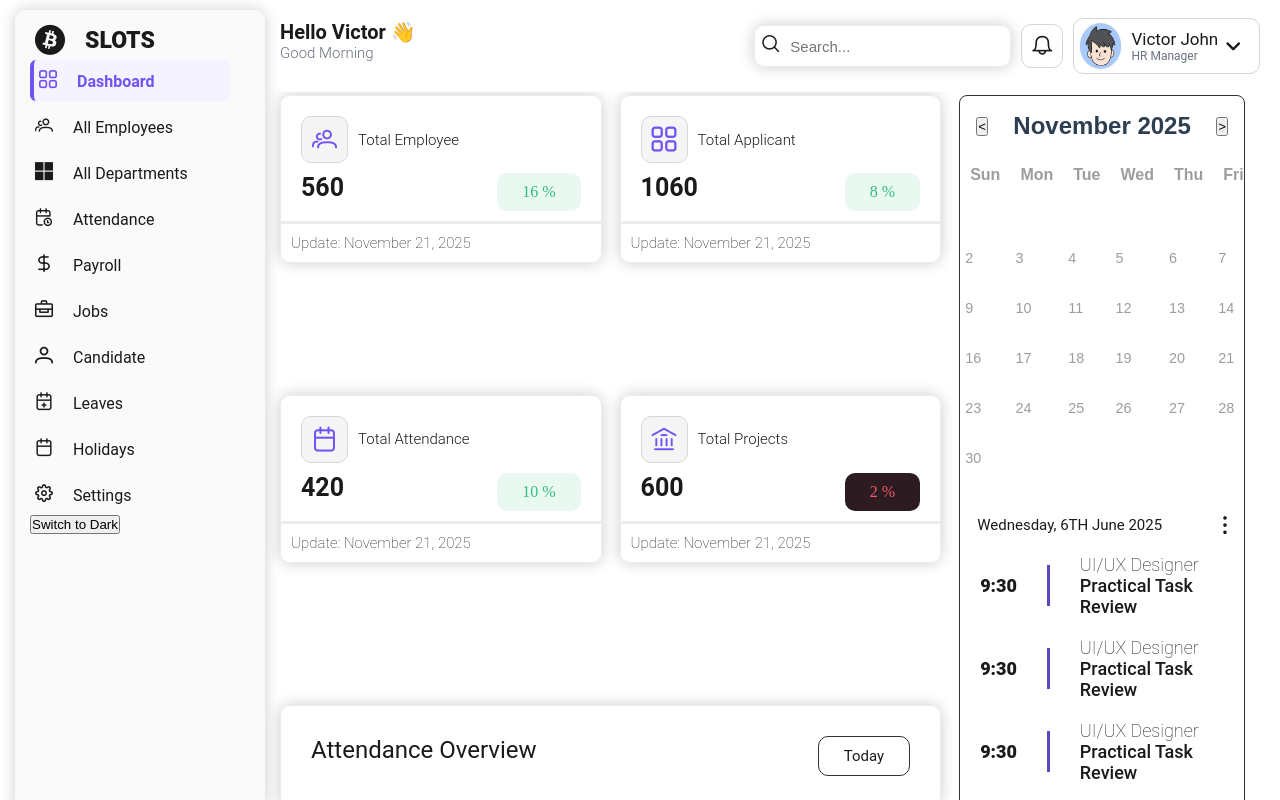
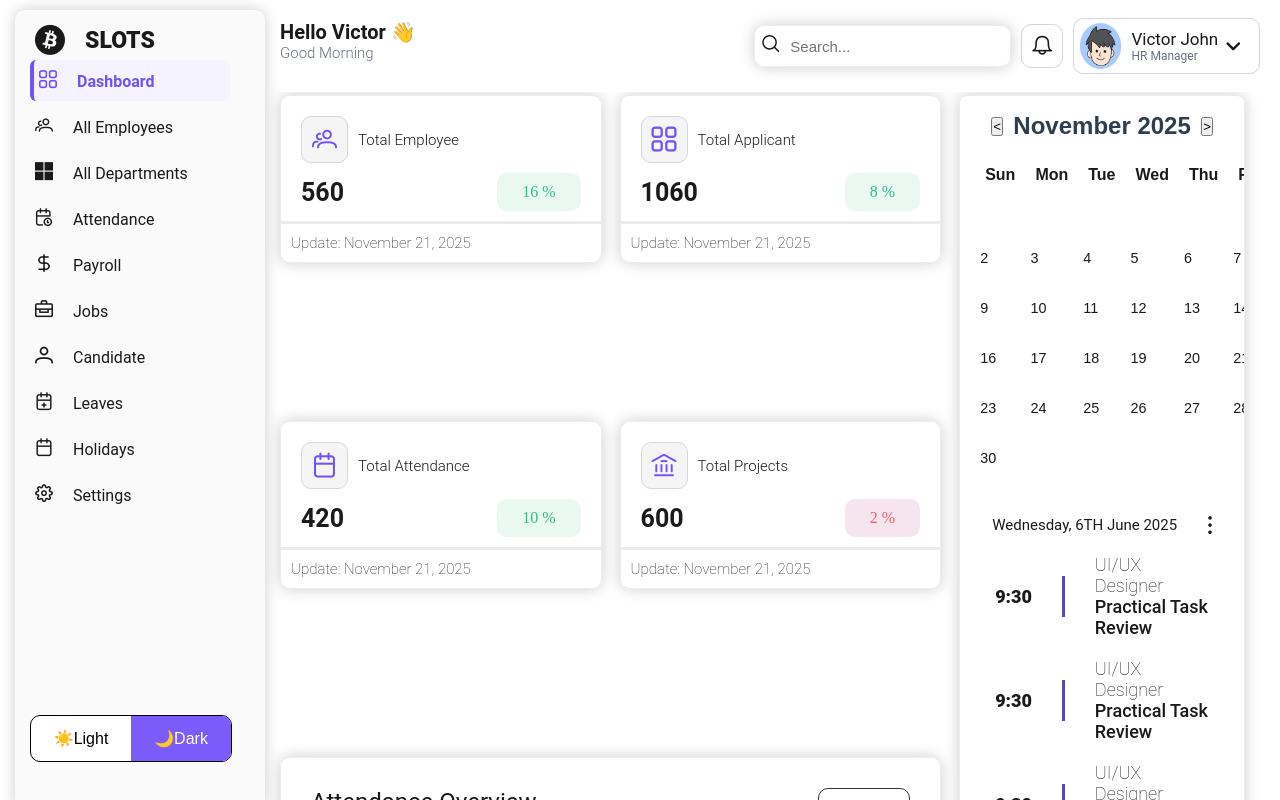
Before and after one commit to vickydollas/vic-management-app, a Vue app: page / in a window 1280 px wide. Shown: the top 800 px of the page. Built offline with nearby package versions, Linux system fonts and the light colour scheme; what vue3-apexcharts would draw is missing.

Commit message:
all light and dark theme updated

```diff
--- a/src/components/SideBar.vue
+++ b/src/components/SideBar.vue
@@ -28,11 +28,16 @@ const handleToggle = () => {
             <router-link :class="[isActive('/holiday') ? 'bg-active' : 'bg-not']" to="/holiday"><i class="pi pi-calendar"></i>Holidays</router-link>
             <router-link :class="[isActive('/settings') ? 'bg-active' : 'bg-not']" to="/settings"><i class="pi pi-cog"></i>Settings</router-link>
         </div>
-        <div class="container">
-            <!-- <h1>{{ isDark ? 'Dark Mode' : 'Light Mode' }}</h1> -->
-            <button @click="handleToggle">
-            Switch to {{ isDark ? 'Light' : 'Dark' }}
-            </button>
+        <div class="theme-toggle" @click="handleToggle">
+            <div class="slider" :class="{ 'is-dark': !isLight }"></div>
+
+            <div class="toggle-option" :class="{ 'active': isLight }">
+                <span class="icon">☀️</span> Light
+             </div>
+
+            <div class="toggle-option" :class="{ 'active': !isLight }">
+                <span class="icon">🌙</span> Dark
+            </div>
         </div>
     </div>
 </template>
@@ -92,4 +97,56 @@ a{
   font-weight: 600;
   font-family: "roboto", sans-serif;
 }
+
+.theme-toggle {
+    margin: 200px 0 0 0;
+  position: relative;
+  display: flex;
+  width: 200px;
+  height: 45px;
+  background-color: white;
+  border: 1px solid #000;
+  border-radius: 10px; /* Rounded corners like your image */
+  cursor: pointer;
+  overflow: hidden; /* Keeps the slider inside the rounded corners */
+}
+
+/* The purple sliding box */
+.slider {
+  position: absolute;
+  top: 0;
+  left: 0;
+  width: 50%; /* Covers half the toggle */
+  height: 100%;
+  background-color: #7B5CFA; /* Purple color */
+  transition: transform 0.3s ease; /* Makes it slide smoothly */
+  z-index: 1;
+}
+
+/* Move the purple box to the right when in Dark mode */
+.slider.is-dark {
+  transform: translateX(100%);
+}
+
+/* Styling the text and icons */
+.toggle-option {
+  position: relative;
+  z-index: 2; /* Keeps text on top of the purple slider */
+  flex: 1;
+  display: flex;
+  align-items: center;
+  justify-content: center;
+  font-family: sans-serif;
+  font-weight: 500;
+  transition: color 0.3s;
+}
+
+/* Change text color based on which side is active */
+.toggle-option.active {
+  color: white;
+}
+
+.toggle-option:not(.active) {
+  color: #000;
+}
 </style>
--- a/src/components/body/BodyDetails.vue
+++ b/src/components/body/BodyDetails.vue
@@ -9,7 +9,7 @@ const props = defineProps({
 })
 const percentageState = computed(() => {
   if (props.percentage <= 5 ){
-    return{ backgroundColor: '#2C1B21', color: '#f45b69'}
+    return{ backgroundColor: 'var(--puntual-bg)', color: 'var(--puntual-color)'}
   }
 })
 </script>
@@ -59,6 +59,7 @@ const percentageState = computed(() => {
   display: flex;
   justify-content: space-between;
   padding: 10px 20px;
+  align-items: center;
 }
 .txt1{
   font-family: "roboto", sans-serif;
--- a/src/components/body/DisplayCalendar.vue
+++ b/src/components/body/DisplayCalendar.vue
@@ -149,7 +149,9 @@ const selectDate = (date) => {
 .calendar-container {
   /* max-width: 600px; */
   margin: 0px auto;
-  border: 1px solid #323138;
+  padding: 0 15px;
+  border: 1px solid var(--border-color);
+  box-shadow: 0 0 15px rgba(0, 0, 0, 0.2);
   border-radius: 8px;
   overflow: hidden;
   font-family: sans-serif;
@@ -167,7 +169,7 @@ const selectDate = (date) => {
 .calendar-grid {
   display: grid;
   grid-template-columns: repeat(7, 1fr);
-  color: #9f9c9c;
+  color: var(--text-color);
 }
 
 .weekday-label {
@@ -196,7 +198,8 @@ const selectDate = (date) => {
 }
 
 .is-today {
-  background: #e7f3ff;
+  background: var(--bg-color);
+  border-radius: 10px;
   font-weight: bold;
   color: #007bff;
 }
--- a/src/components/setting/SettingsDetail.vue
+++ b/src/components/setting/SettingsDetail.vue
@@ -7,7 +7,7 @@
         <h1 class="text-[var(--text-color)] text-[17px]">Appearance</h1>
         <p class="text-[var(--text-color)] text-[14px]">Customize how your theme wants to looks on your device</p>
       </div>
-      <select name="Dark" id="">
+      <select name="Dark" @change="toggleTheme" :checked="isLight" id="">
         <option value="">Dark</option>
         <option value="">Light</option>
         <option value="">System</option>
```
